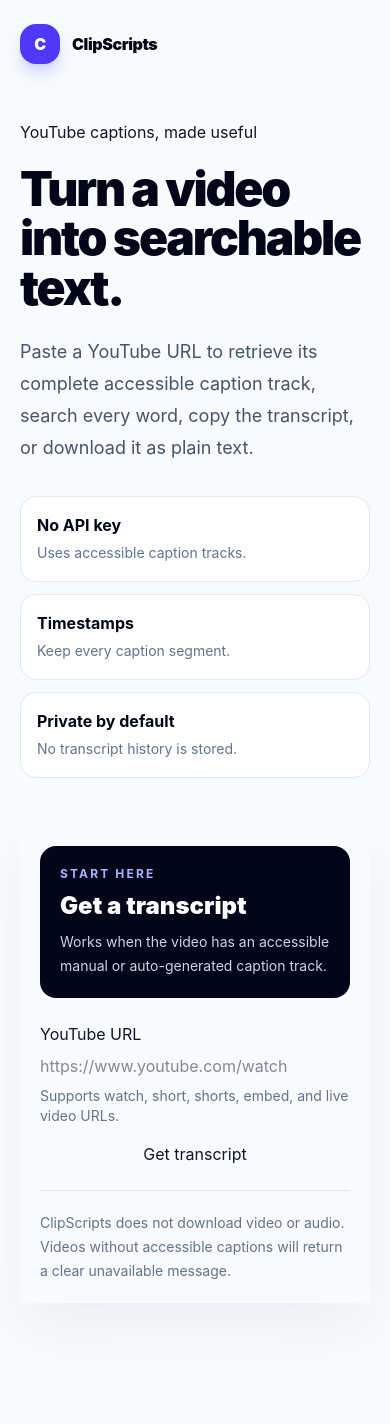
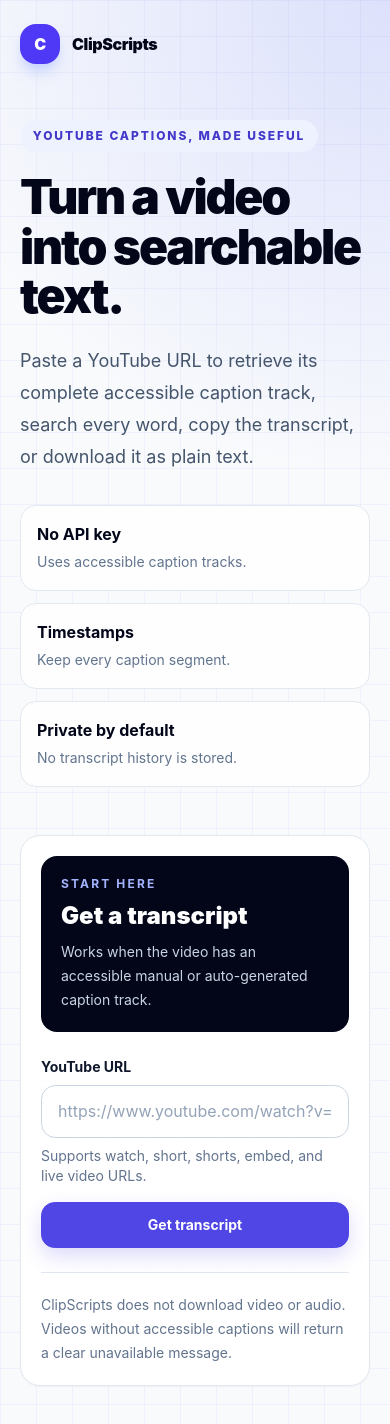
Before and after one commit to kofiarhin/clipscripts, a React (Vite) app in the folder apps/client/: page / in a window 390 px wide. Shown: the top 1424 px of the page. Before the commit the page ends 1367 px from the top, so only its background shows below. Built offline with nearby package versions, Linux system fonts and the light colour scheme; no server answers.

Commit message:
Add responsive ClipScripts visual system

```diff
--- a/apps/client/src/index.css
+++ b/apps/client/src/index.css
@@ -1,8 +1,181 @@
 @import "tailwindcss";
+
+:root {
+  color: #0f172a;
+  background: #f8fafc;
+  font-family: Inter, ui-sans-serif, system-ui, -apple-system, BlinkMacSystemFont, "Segoe UI", sans-serif;
+  font-synthesis: none;
+  text-rendering: optimizeLegibility;
+}
+
+* {
+  box-sizing: border-box;
+}
+
+html {
+  min-width: 320px;
+  background: #f8fafc;
+}
 
 body {
   margin: 0;
-  font-family: Inter, system-ui, sans-serif;
+  min-width: 320px;
+  min-height: 100vh;
+}
+
+button,
+input {
+  font: inherit;
+}
+
+button,
+a,
+input {
+  outline-offset: 3px;
+}
+
+button:focus-visible,
+a:focus-visible,
+input:focus-visible {
+  outline: 3px solid rgba(79, 70, 229, 0.35);
+}
+
+.bg-grid {
+  background-color: #f8fafc;
+  background-image:
+    linear-gradient(rgba(99, 102, 241, 0.06) 1px, transparent 1px),
+    linear-gradient(90deg, rgba(99, 102, 241, 0.06) 1px, transparent 1px),
+    radial-gradient(circle at top right, rgba(129, 140, 248, 0.23), transparent 32%);
+  background-size: 36px 36px, 36px 36px, auto;
+}
+
+.panel {
+  border: 1px solid #e2e8f0;
+  border-radius: 1.25rem;
+  background: rgba(255, 255, 255, 0.96);
+  box-shadow: 0 1px 2px rgba(15, 23, 42, 0.04);
+}
+
+.eyebrow {
+  display: inline-flex;
+  border-radius: 9999px;
+  background: #eef2ff;
+  padding: 0.45rem 0.8rem;
+  color: #4338ca;
+  font-size: 0.75rem;
+  font-weight: 800;
+  letter-spacing: 0.16em;
+  text-transform: uppercase;
+}
+
+.label-text {
+  display: block;
+  color: #0f172a;
+  font-size: 0.875rem;
+  font-weight: 700;
+}
+
+.field {
+  width: 100%;
+  border: 1px solid #cbd5e1;
+  border-radius: 0.9rem;
+  background: white;
+  padding: 0.85rem 1rem;
+  color: #0f172a;
+  transition: border-color 150ms ease, box-shadow 150ms ease;
+}
+
+.field::placeholder {
+  color: #94a3b8;
+}
+
+.field:focus {
+  border-color: #6366f1;
+  box-shadow: 0 0 0 4px rgba(99, 102, 241, 0.12);
+  outline: none;
+}
+
+.primary-button,
+.secondary-button {
+  align-items: center;
+  justify-content: center;
+  border-radius: 0.85rem;
+  padding: 0.72rem 1rem;
+  font-size: 0.875rem;
+  font-weight: 750;
+  text-decoration: none;
+  transition: transform 150ms ease, background-color 150ms ease, border-color 150ms ease;
+}
+
+.primary-button {
+  border: 1px solid #4f46e5;
+  background: #4f46e5;
+  color: white;
+  box-shadow: 0 8px 20px rgba(79, 70, 229, 0.2);
+}
+
+.primary-button:hover {
+  background: #4338ca;
+  transform: translateY(-1px);
+}
+
+.secondary-button {
+  display: inline-flex;
+  border: 1px solid #cbd5e1;
+  background: white;
+  color: #334155;
+}
+
+.secondary-button:hover {
+  border-color: #94a3b8;
   background: #f8fafc;
-  color: #0f172a;
 }
+
+.transcript-copy {
+  max-height: 62vh;
+  overflow-y: auto;
+  border-radius: 1rem;
+  border: 1px solid #e2e8f0;
+  background: #f8fafc;
+  padding: 1.25rem;
+  color: #334155;
+  font-size: 1rem;
+  line-height: 1.9;
+  white-space: pre-wrap;
+}
+
+.spinner {
+  width: 2.75rem;
+  height: 2.75rem;
+  flex: 0 0 auto;
+  border: 4px solid #e0e7ff;
+  border-top-color: #4f46e5;
+  border-radius: 9999px;
+  animation: spin 0.8s linear infinite;
+}
+
+.skeleton {
+  border-radius: 9999px;
+  background: linear-gradient(90deg, #e2e8f0 25%, #f1f5f9 50%, #e2e8f0 75%);
+  background-size: 200% 100%;
+  animation: shimmer 1.4s infinite;
+}
+
+@keyframes spin {
+  to { transform: rotate(360deg); }
+}
+
+@keyframes shimmer {
+  to { background-position: -200% 0; }
+}
+
+@media (prefers-reduced-motion: reduce) {
+  *,
+  *::before,
+  *::after {
+    scroll-behavior: auto !important;
+    animation-duration: 0.01ms !important;
+    animation-iteration-count: 1 !important;
+    transition-duration: 0.01ms !important;
+  }
+}
```
